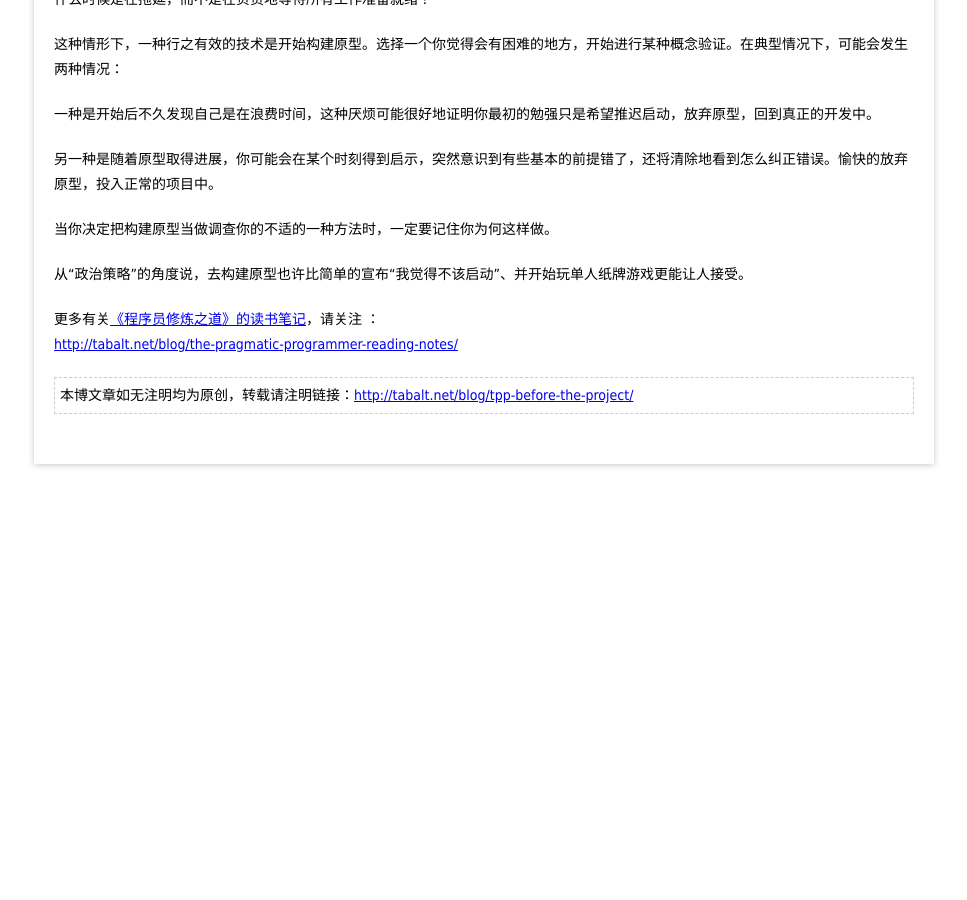
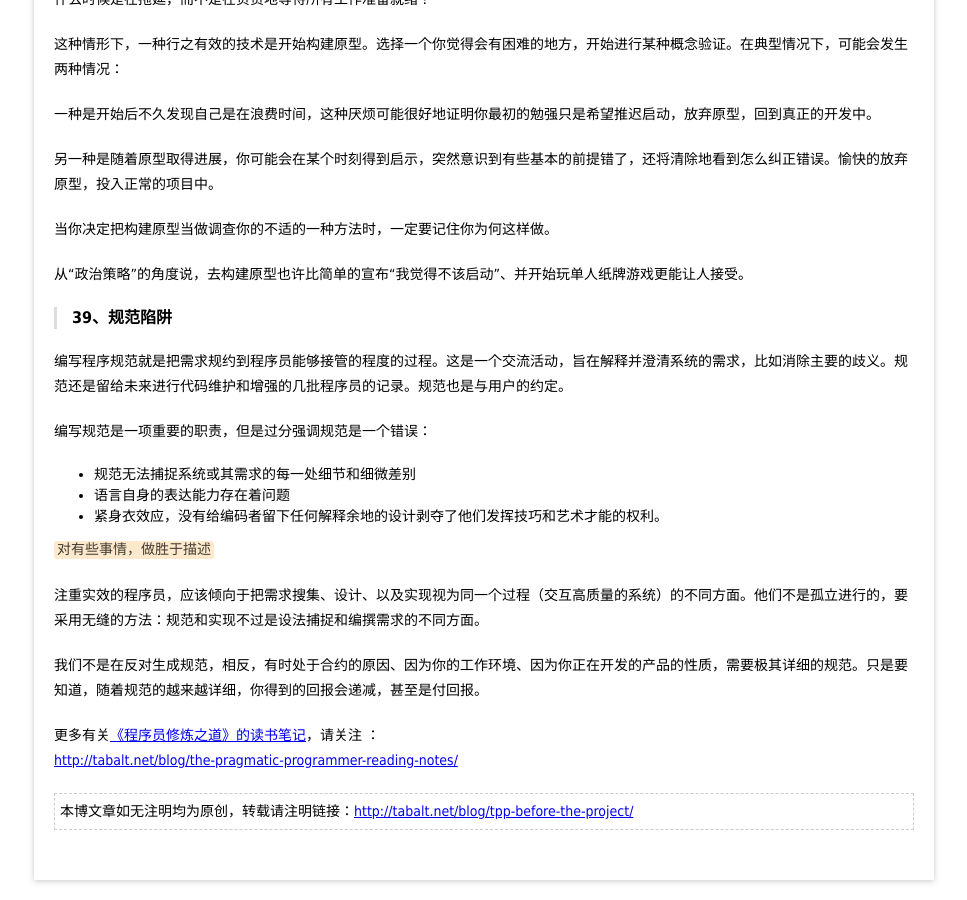
Before and after one commit to tabalt/tabalt.github.io, a Jekyll site: the page built from _posts/the-pragmatic-programmer/2014-11-30-tpp-before-the-project.md, in a window 1280 px wide and 900 px high, scrolled down 2600 px. Shown: the whole window, without its empty margins (156-1123 px from the left). Built offline with Jekyll 4.4.1, drawn with Linux system fonts in a browser that asks for light colours; Markdown is read by kramdown in place of the engine named in the settings; comment, search, counter and statistics services are not loaded; before the commit the page ends 3084 px from its top, so only the background shows below that.

Commit message:
update blog

```diff
--- a/_posts/the-pragmatic-programmer/2014-11-30-tpp-before-the-project.md
+++ b/_posts/the-pragmatic-programmer/2014-11-30-tpp-before-the-project.md
@@ -132,6 +132,27 @@ Y2K问题的出现有两个主要的原因：没有超出当前的商业实践
 从“政治策略”的角度说，去构建原型也许比简单的宣布“我觉得不该启动”、并开始玩单人纸牌游戏更能让人接受。
 
 
+### 39、规范陷阱
+
+编写程序规范就是把需求规约到程序员能够接管的程度的过程。这是一个交流活动，旨在解释并澄清系统的需求，比如消除主要的歧义。规范还是留给未来进行代码维护和增强的几批程序员的记录。规范也是与用户的约定。
+
+编写规范是一项重要的职责，但是过分强调规范是一个错误：
+
+* 规范无法捕捉系统或其需求的每一处细节和细微差别
+* 语言自身的表达能力存在着问题
+* 紧身衣效应，没有给编码者留下任何解释余地的设计剥夺了他们发挥技巧和艺术才能的权利。
+
+`对有些事情，做胜于描述`
+
+注重实效的程序员，应该倾向于把需求搜集、设计、以及实现视为同一个过程（交互高质量的系统）的不同方面。他们不是孤立进行的，要采用无缝的方法：规范和实现不过是设法捕捉和编撰需求的不同方面。
+
+我们不是在反对生成规范，相反，有时处于合约的原因、因为你的工作环境、因为你正在开发的产品的性质，需要极其详细的规范。只是要知道，随着规范的越来越详细，你得到的回报会递减，甚至是付回报。
+
+
+
+
+
+
 
 
 
```
